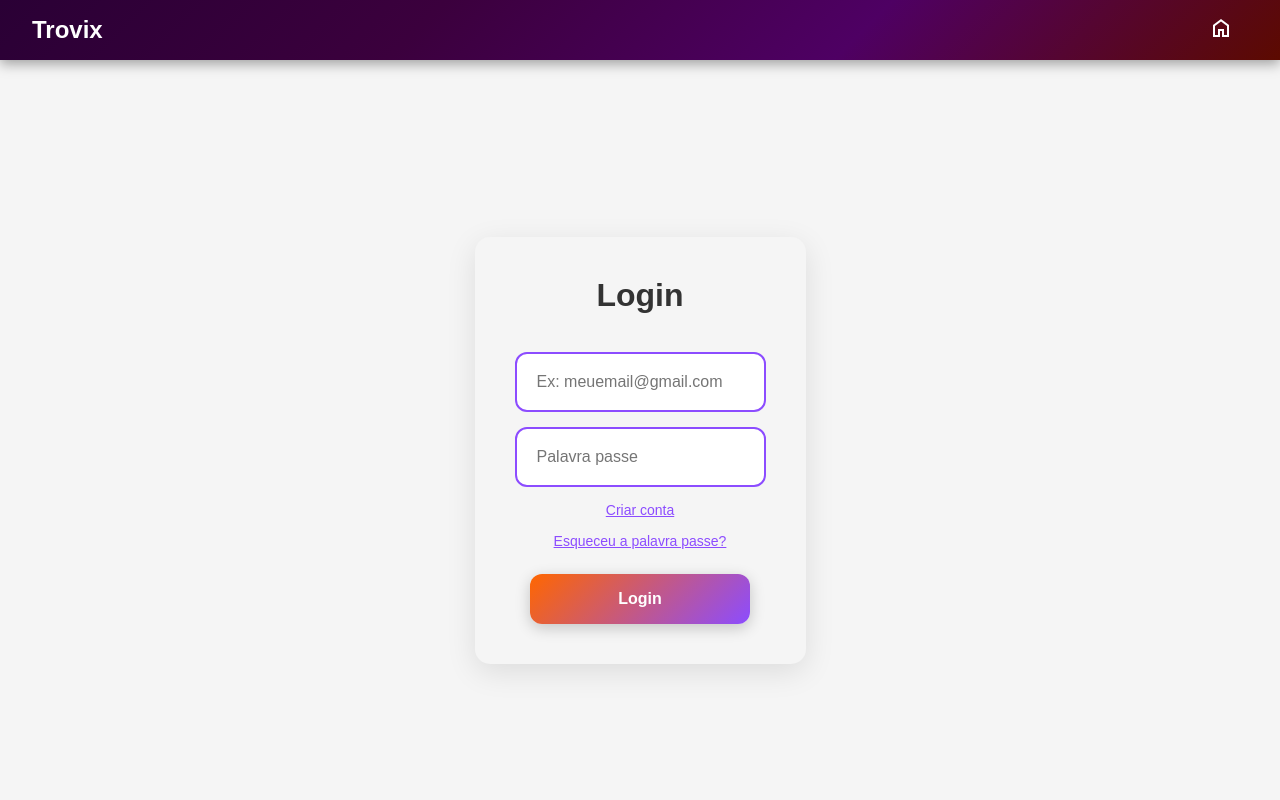
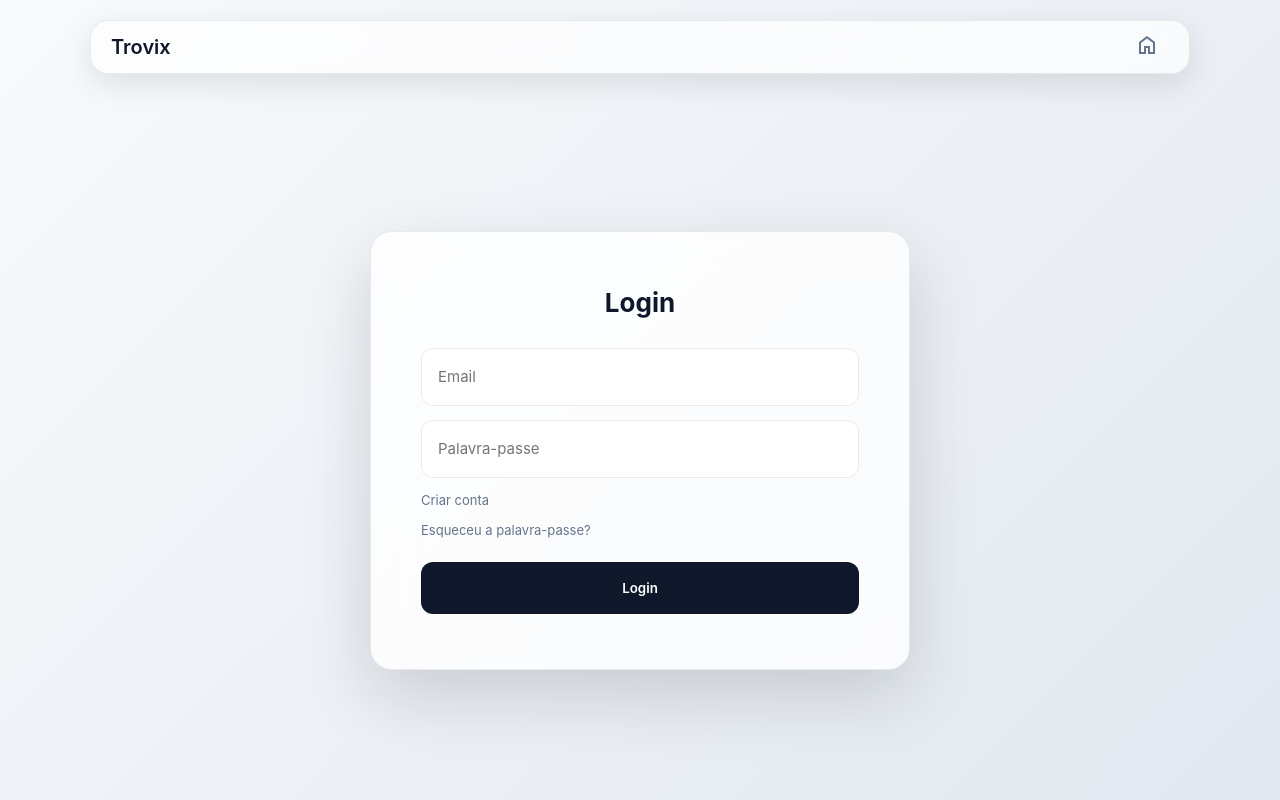
Before and after one commit to L-bron2/pap-OLC, a website: page Login/login.html in a window 1280 px wide. Drawn offline with nearby package versions, Linux system fonts and the light colour scheme.

Commit message:
novo estilo pagina login, nodemailer para ciração de conta

```diff
--- a/Login/login.css
+++ b/Login/login.css
@@ -1,254 +1,232 @@
 :root {
-  /* Cores principais */
-  --cor-laranja: #ff6600;
-  --cor-verde: #00cc66;
-  --cor-roxo: #8c4cff;
+  --fundo: linear-gradient(135deg, #f8fafc, #e2e8f0);
 
-  /* Cores secundárias */
-  --cor-cinza-escuro: #333333; /* cor texto */
-  --cor-cinza-medio: #666666;
-  --cor-cinza-claro: #eeeeee;
+  --card: rgba(255, 255, 255, 0.8);
+  --navbar: rgba(255, 255, 255, 0.7);
 
-  /* Cores de fundo */
-  --cor-branco: #f5f5f5;
-  --cor-cinza-muito-claro: #f9f9f9;
+  --texto: #0f172a;
+  --texto-suave: #64748b;
 
-  /*cor nav bar*/
-  --cor-navbar-gradiente: linear-gradient(
-    135deg,
-    #2a0035,
-    #3b003d,
-    #4e0063,
-    #5c0a00
-  );
-  --cor-navbar-link: #ffffff;
-  --cor-navbar-hover: #ff6600;
+  --borda: rgba(0, 0, 0, 0.08);
 
-  /* Alertas */
-  --cor-vermelho: #ff3b30;
-  --cor-amarelo: #ffcc00;
+  --botao: #0f172a;
+  --botao-hover: #1e293b;
+
+  --erro: rgba(255, 59, 48, 0.9);
 }
 
-/* Reset e corpo */
+/* RESET */
 * {
   margin: 0;
   padding: 0;
   box-sizing: border-box;
-  font-family: "Poppins", Arial, sans-serif;
+  font-family: -apple-system, BlinkMacSystemFont, "Inter", "Segoe UI", Roboto, sans-serif;
 }
 
+/* BODY */
 body {
+  background: var(--fundo);
+  min-height: 100vh;
   display: flex;
-  background-color: var(--cor-branco);
-  color: var(--cor-cinza-escuro);
-  min-height: 100vh;
   justify-content: center;
   align-items: center;
 }
 
-/* Navbar */
+/* NAVBAR (glass branco) */
 nav {
   position: fixed;
-  left: 0px;
+  top: 20px;
+  left: 50%;
+  transform: translateX(-50%);
+
+  width: 92%;
+  max-width: 1100px;
+  padding: 12px 20px;
+
   display: flex;
-  background: var(--cor-navbar-gradiente);
-  padding: 1rem 2rem;
-  width: 100%;
   justify-content: space-between;
   align-items: center;
-  top: 0;
-  z-index: 1000;
-  box-shadow: 0 4px 12px rgba(0, 0, 0, 0.35);
+
+  background: var(--navbar);
+  backdrop-filter: blur(14px);
+  -webkit-backdrop-filter: blur(14px);
+
+  border-radius: 18px;
+  border: 1px solid var(--borda);
+
+  box-shadow: 0 10px 30px rgba(0,0,0,0.1);
+
 }
 
-/* Logo */
+/* LOGO */
 .logo {
-  color: var(--cor-navbar-link);
+  color: var(--texto);
+  font-size: 20px;
+  font-weight: 600;
   text-decoration: none;
-  font-size: 24px;
-  font-weight: bold;
+
   transition: 0.3s ease;
 }
 
 .logo:hover {
-  color: var(--cor-laranja);
-  transform: scale(1.05);
+  transform: scale(1.1);
 }
 
-/* Links */
+/* LINKS */
 ul.navbar-links {
   list-style: none;
   display: flex;
-  gap: 20px;
-  margin: 0;
-  padding: 0;
+  gap: 10px;
 }
 
 ul.navbar-links li a {
-  color: var(--cor-navbar-link);
-  text-decoration: none;
-  padding: 10px 15px;
-  transition: color 0.3s ease;
-  position: relative;
-}
-
-ul.navbar-links li a::after {
-  content: "";
-  position: absolute;
-  width: 0%;
-  height: 2px;
-  bottom: -4px;
-  left: 0;
-  background-color: var(--cor-navbar-hover);
-  box-shadow: 0 0 6px rgba(255, 102, 0, 0.5);
-  transition: width 0.3s ease;
+  color: var(--texto-suave);
+  padding: 6px 10px;
+  border-radius: 8px;
+  transition: 0.2s;
 }
 
 ul.navbar-links li a:hover {
-  color: var(--cor-navbar-hover);
+  background: rgba(0,0,0,0.05);
+  color: var(--texto);
 }
 
-ul.navbar-links li a:hover::after {
+/* LOGIN CARD (MAIOR + ANIMAÇÃO) */
+.login_box {
+  background: var(--card);
+  backdrop-filter: blur(20px);
+
+  border-radius: 22px;
+  border: 1px solid var(--borda);
+
+  padding: 55px 50px;
+  width: 100%;
+  max-width: 540px;
+
+  display: flex;
+  flex-direction: column;
+  align-items: center;
+  gap: 20px;
+
+  box-shadow: 0 25px 70px rgba(0,0,0,0.15);
+
+  margin-top: 100px;
+
+  animation: fadeUp 0.7s ease;
+}
+
+/* ANIMAÇÃO SUAVE */
+@keyframes fadeUp {
+  from {
+    opacity: 0;
+    transform: translateY(25px);
+  }
+  to {
+    opacity: 1;
+    transform: translateY(0);
+  }
+}
+
+/* TÍTULO */
+h1 {
+  font-size: 26px;
+  margin-bottom: 10px;
+  color: var(--texto);
+}
+
+/* FORM */
+.login_box form {
+  display: flex;
+  flex-direction: column;
+  gap: 14px;
   width: 100%;
 }
 
-h1 {
-  color: var(--cor-cinza-escuro);
-  margin-bottom: 20px;
-}
-
-
-/* Caixa de login */
-.login_box {
-  background-color: var(--cor-branco);
-  display: flex;
-  flex-direction: column;
-  align-items: center;
-  gap: 18px;
-  right: 50%;
-  padding: 40px 40px;
-  border-radius: 15px;
-  box-shadow: 0 8px 30px rgba(0, 0, 0, 0.1);
-  max-width: 500px;
-  width: 100%;
-  margin-top: 100px;
-  transition: transform 0.3s, box-shadow 0.3s;
-}
-
-.login_box:hover {
-  transform: translateY(-4px);
-  box-shadow: 0 12px 35px rgba(0, 0, 0, 0.15);
-}
-
-/* Formulário */
-.login_box form {
-  display: flex;
-  flex-direction: column;
-  gap: 15px;
-  width: 100%;
-  align-items: center;
-}
-
-/* Inputs */
+/* INPUTS */
 .input {
   width: 100%;
-  height: 60px;
+  height: 58px;
+
   border-radius: 12px;
-  border: 2px solid var(--cor-roxo);
-  padding: 0 20px;
-  font-size: 16px;
-  transition: all 0.3s ease;
+  border: 1px solid var(--borda);
+
+  background: rgba(255, 255, 255, 0.9);
+
+  padding: 0 16px;
+  font-size: 15px;
+
+  transition: all 0.2s ease;
 }
 
 .input:focus {
-  border-color: var(--cor-laranja);
+  border-color: rgba(0,0,0,0.2);
+  box-shadow: 0 0 0 3px rgba(0,0,0,0.05);
   outline: none;
-  box-shadow: 0 0 8px rgba(255, 102, 0, 0.5);
 }
 
-/* Links dentro do login */
+/* LINKS */
 .login_box a {
-  color: var(--cor-roxo);
-  text-decoration: underline;
-  font-size: 14px;
-  transition: color 0.2s;
+  color: var(--texto-suave);
+  font-size: 13px;
+  text-decoration: none;
+  transition: 0.2s;
 }
 
 .login_box a:hover {
-  color: var(--cor-laranja);
+  color: var(--texto);
 }
 
-/* Botão */
+/* BOTÃO (clean) */
 .BTN {
-  width: 220px;
-  height: 50px;
+  width: 100%;
+  height: 52px;
+
   border-radius: 12px;
-  background: linear-gradient(135deg, var(--cor-laranja), var(--cor-roxo));
+  border: none;
+
+  background: var(--botao);
   color: white;
-  border: none;
+
+  font-weight: 600;
   cursor: pointer;
-  font-size: 16px;
-  font-weight: 600;
-  transition: all 0.3s ease;
-  box-shadow: 0 4px 15px rgba(0, 0, 0, 0.2);
+  transition: 0.2s;
+
   margin-top: 10px;
 }
 
 .BTN:hover {
-  transform: scale(1.03);
-  box-shadow: 0 6px 20px rgba(0, 0, 0, 0.25);
+  background: var(--botao-hover);
+  transform: translateY(-1px);
 }
 
-/* Alerta */
+/* ALERTA */
 .alerta {
   position: fixed;
   top: 20px;
   left: 50%;
   transform: translateX(-50%);
-  background-color: var(--cor-vermelho);
+
+  background: var(--erro);
   color: white;
-  padding: 16px 22px;
+
+  padding: 14px 20px;
   border-radius: 10px;
-  box-shadow: 0 5px 20px rgba(0, 0, 0, 0.3);
-  min-width: 260px;
-  max-width: 90vw;
-  text-align: center;
+
+  box-shadow: 0 5px 20px rgba(0,0,0,0.2);
+
   opacity: 0;
-  pointer-events: none;
-  transition: opacity 0.4s, transform 0.4s;
-  z-index: 2000;
-  font-weight: 500;
+  transition: 0.3s;
 }
 
 .alerta.mostrar {
   opacity: 1;
   transform: translateX(-50%) translateY(10px);
-  pointer-events: auto;
 }
 
-.alerta .fechar {
-  position: absolute;
-  right: 10px;
-  top: 6px;
-  background: none;
-  border: none;
-  color: #fff;
-  font-size: 1.2em;
-  cursor: pointer;
-}
-
-/* Responsividade */
+/* RESPONSIVO */
 @media (max-width: 500px) {
   .login_box {
-    padding: 25px 20px;
-    max-width: 95vw;
-  }
-
-  .BTN {
-    width: 100%;
-  }
-
-  h1 {
-    font-size: 1.5rem;
+    padding: 30px 20px;
+    max-width: 95%;
   }
 }
--- a/Login/login.html
+++ b/Login/login.html
@@ -1,52 +1,78 @@
 <!DOCTYPE html>
-<html lang="pt-br">
+<html lang="pt">
+
 <head>
   <meta charset="UTF-8" />
   <title>Login</title>
   <meta name="viewport" content="width=device-width, initial-scale=1.0" />
+
   <link rel="stylesheet" href="login.css" />
-    <link rel="icon" href="../favicon/Favicon final.png" type="image/x-icon">
-    <link rel="stylesheet" href="https://fonts.googleapis.com/css2?family=Material+Symbols+Outlined" />
+  <link rel="icon" href="../favicon/Favicon final.png">
+
+  <link rel="stylesheet"
+    href="https://fonts.googleapis.com/css2?family=Material+Symbols+Outlined" />
 </head>
+
 <body>
-    <div class="login">
-      <nav>
+
+  <!-- NAVBAR -->
+  <nav class="navBar">
     <a href="../inicio/inicio.html" class="logo">Trovix</a>
+
     <ul class="navbar-links">
-          <li><a href="../inicio/inicio.html"><span class="material-symbols-outlined">home</span></a></li>
+      <li>
+        <a href="../inicio/inicio.html">
+          <span class="material-symbols-outlined">home</span>
+        </a>
+      </li>
     </ul>
   </nav>
 
-      <!-- caixa do login  -->
+  <!-- LOGIN -->
   <div class="login_box">
+
     <h1>Login</h1>
+
     <form id="formLogin">
+
       <input
         type="text"
         id="email"
         class="input"
-            placeholder="Ex: meuemail@gmail.com"
+        placeholder="Email"
         required
       />
+
       <input
         type="password"
         id="palavra-passe"
         class="input"
-            placeholder="Palavra passe"
+        placeholder="Palavra-passe"
         required
       />
-          <a href="../criar conta/criarConta.html" id="criarConta">Criar conta</a>
-          <a href="../recuperarSenha/rSenha.html" id="recuperarSenha">Esqueceu a palavra passe?</a>
-          <button type="submit" class="BTN">Login</button>
+
+      <a href="../criar conta/criarConta.html">
+        Criar conta
+      </a>
+
+      <a href="../recuperarSenha/rSenha.html">
+        Esqueceu a palavra-passe?
+      </a>
+
+      <button type="submit" class="BTN">
+        Login
+      </button>
+
     </form>
+
   </div>
 
-      <!-- alerta -->
-      <div class="alerta" id="alerta" style="display: none;">Alerta</div>
-
-
+  <!-- ALERTA -->
+  <div class="alerta" id="alerta">Alerta</div>
 
   <script src="../shared/alerts.js"></script>
   <script src="login.js"></script>
+
 </body>
+
 </html>
--- a/package.json
+++ b/package.json
@@ -16,7 +16,8 @@
     "jsonwebtoken": "^9.0.2",
     "multer": "^2.0.2",
     "mysql": "^2.18.1",
-    "mysql2": "^3.15.0"
+    "mysql2": "^3.15.0",
+    "nodemailer": "^8.0.6"
   },
   "devDependencies": {
     "nodemon": "^3.1.11"
```
Also changed, not shown: inicio/inicio.css (+3 -4 lines), servidor.js (+10 -10 lines), 2 other files. Lines whose indentation alone changed are shown as unchanged.
